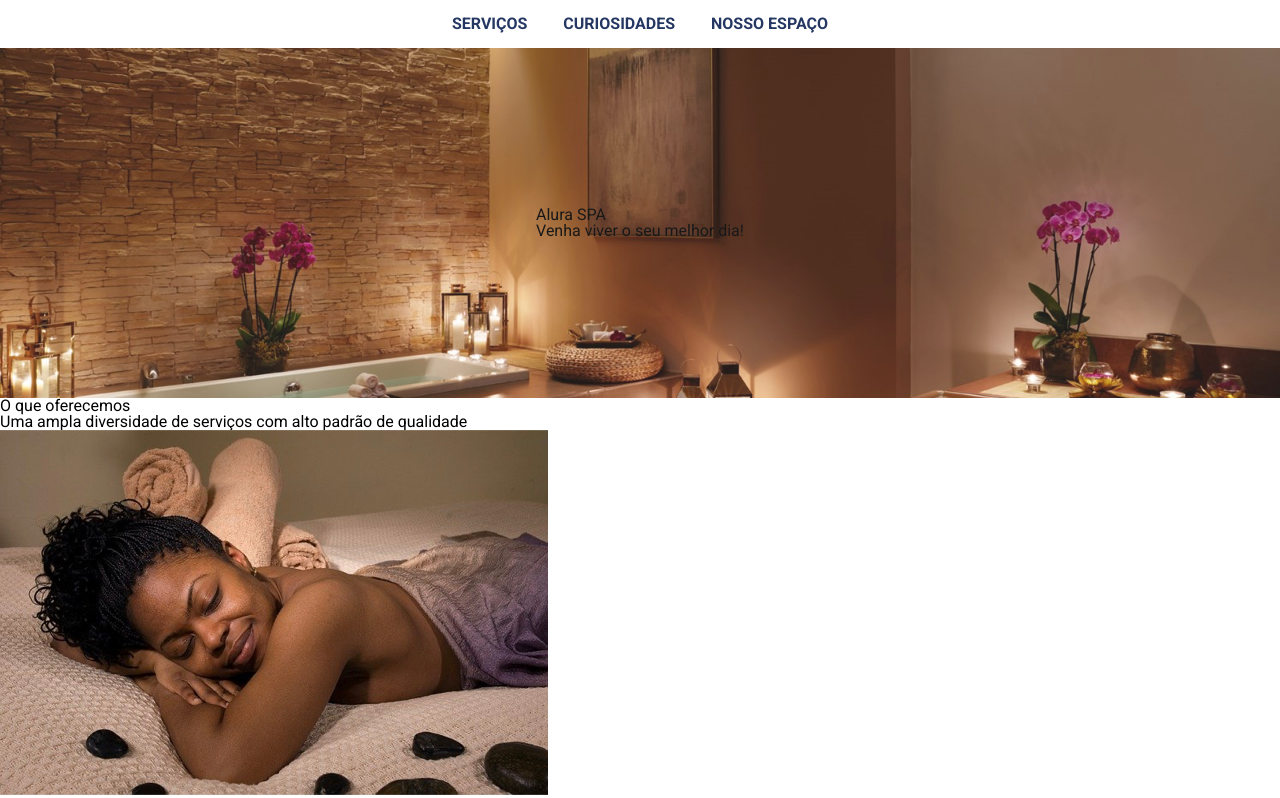
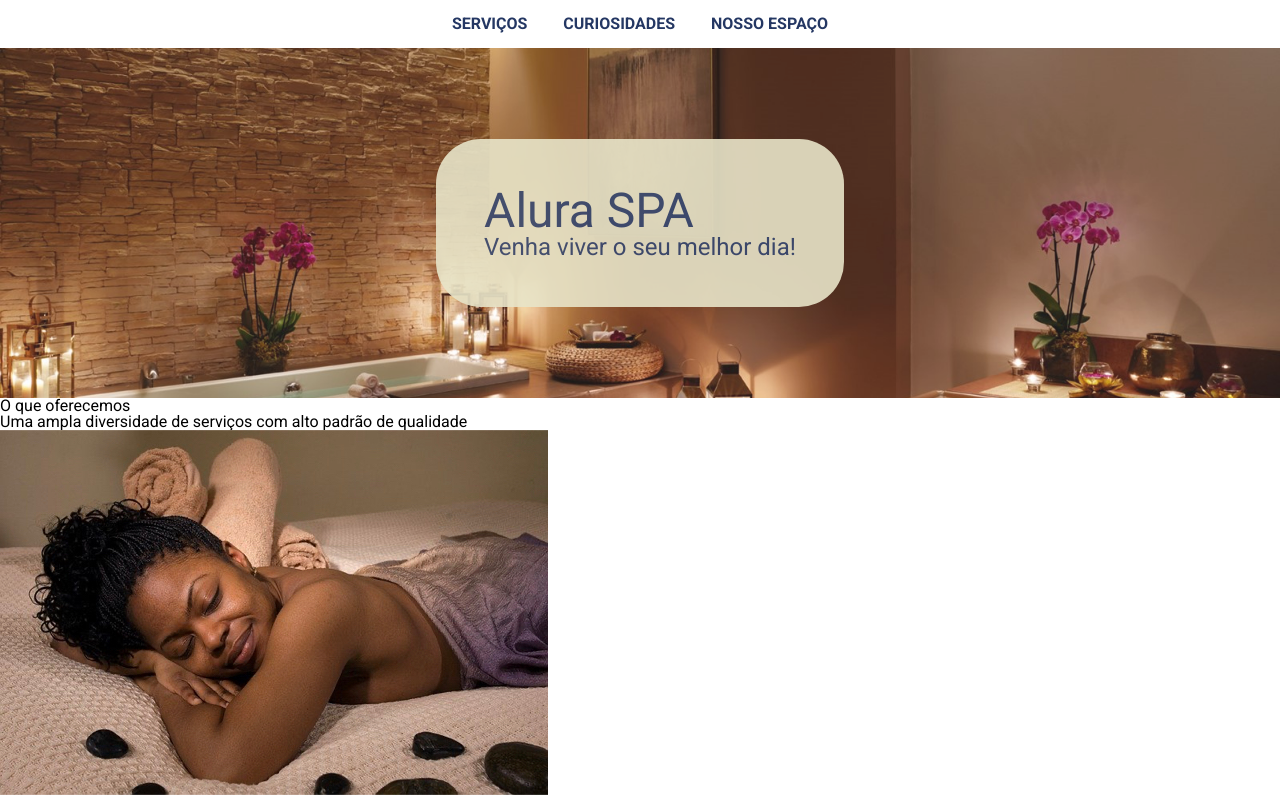
Before and after one commit to Th-uro/alura-spa, a plain HTML site: page index.html in a window 1280 px wide. Shown: the top 798 px of the page. Drawn offline with nearby package versions, Linux system fonts and the light colour scheme.

Commit message:
Finalizando banner

```diff
--- a/styles/abstract/_variaveis.scss
+++ b/styles/abstract/_variaveis.scss
@@ -5,3 +5,7 @@ $fonte: 'Roboto', sans-serif;
 $cor-primaria: #243763;
 $cor-secundaria: #227C70;
 $cor-terciaria: #E6E2C3;
+
+// Tamanho das fontes
+
+$tamanho-do-texto: 3rem;
--- a/styles/components/_banner.scss
+++ b/styles/components/_banner.scss
@@ -1,3 +1,5 @@
+@import '../abstract/variaveis';
+
 .banner {
   background: url(../../images/banner.jpeg) 27% center no-repeat;
   min-height: 350px;
@@ -6,4 +8,18 @@
   justify-content: center;
   align-items: center;
   opacity: 0.9;
+  .inner-banner {
+    padding: 3rem;
+    background-color: $cor-terciaria;
+    opacity: 0.9;
+    border-radius: 45px;
+    h1 {
+      font-size: $tamanho-do-texto;
+      color: $cor-primaria;
+    }
+    h2 {
+      font-size: $tamanho-do-texto / 2;
+      color: $cor-primaria;
+    }
+  }
 }
```
Also changed, not shown: styles/style.css, 1 other file.
